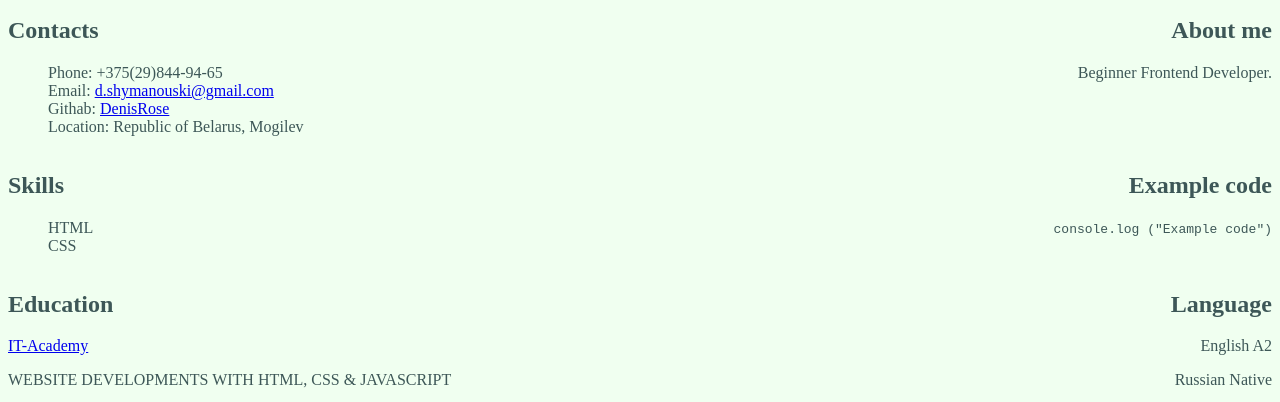
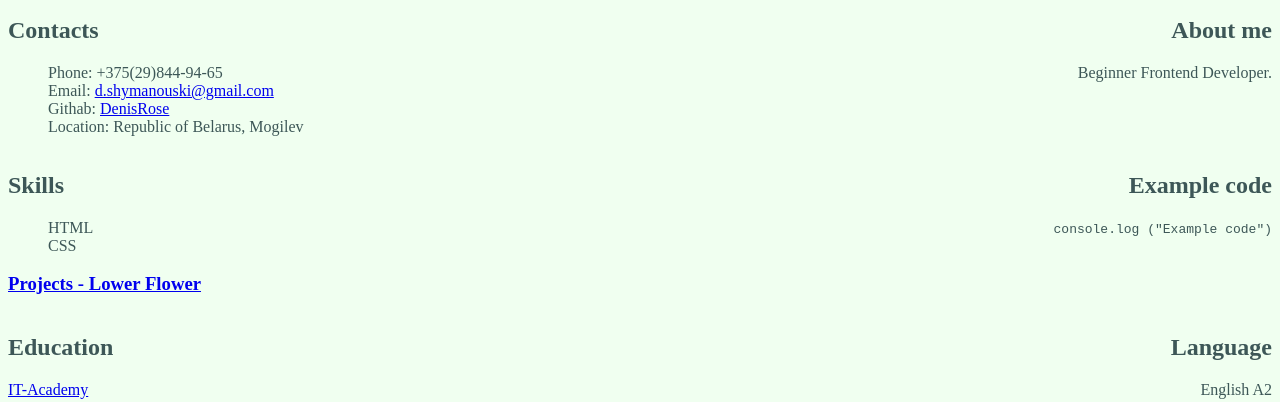
Before and after one commit to DenisRose/rsschool-cv, a plain HTML site: page index.html in a window 1280 px wide. Shown: the part 261-663 px from the top of the page. Drawn offline with Linux system fonts and the light colour scheme.

Commit message:
fix: Update index.html

```diff
--- a/index.html
+++ b/index.html
@@ -49,6 +49,7 @@
                     <li>HTML</li>
                     <li>CSS</li>
                 </ul>
+                <h3><a href="https://denisrose.github.io/exam/">Projects - Lower Flower</a></h3>
             </div>
             <div class="Example-code">
                 <h2>Example code</h2>
```
